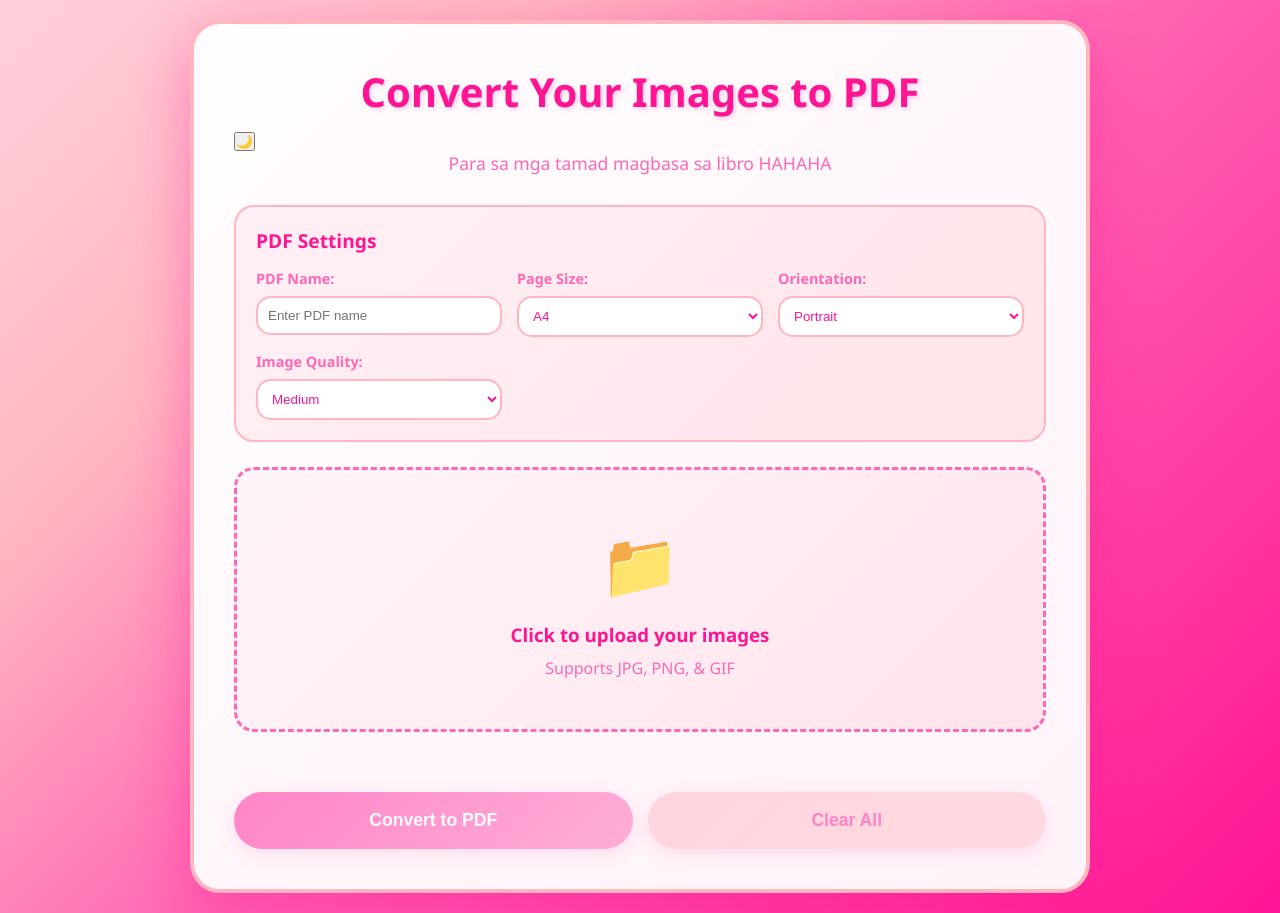
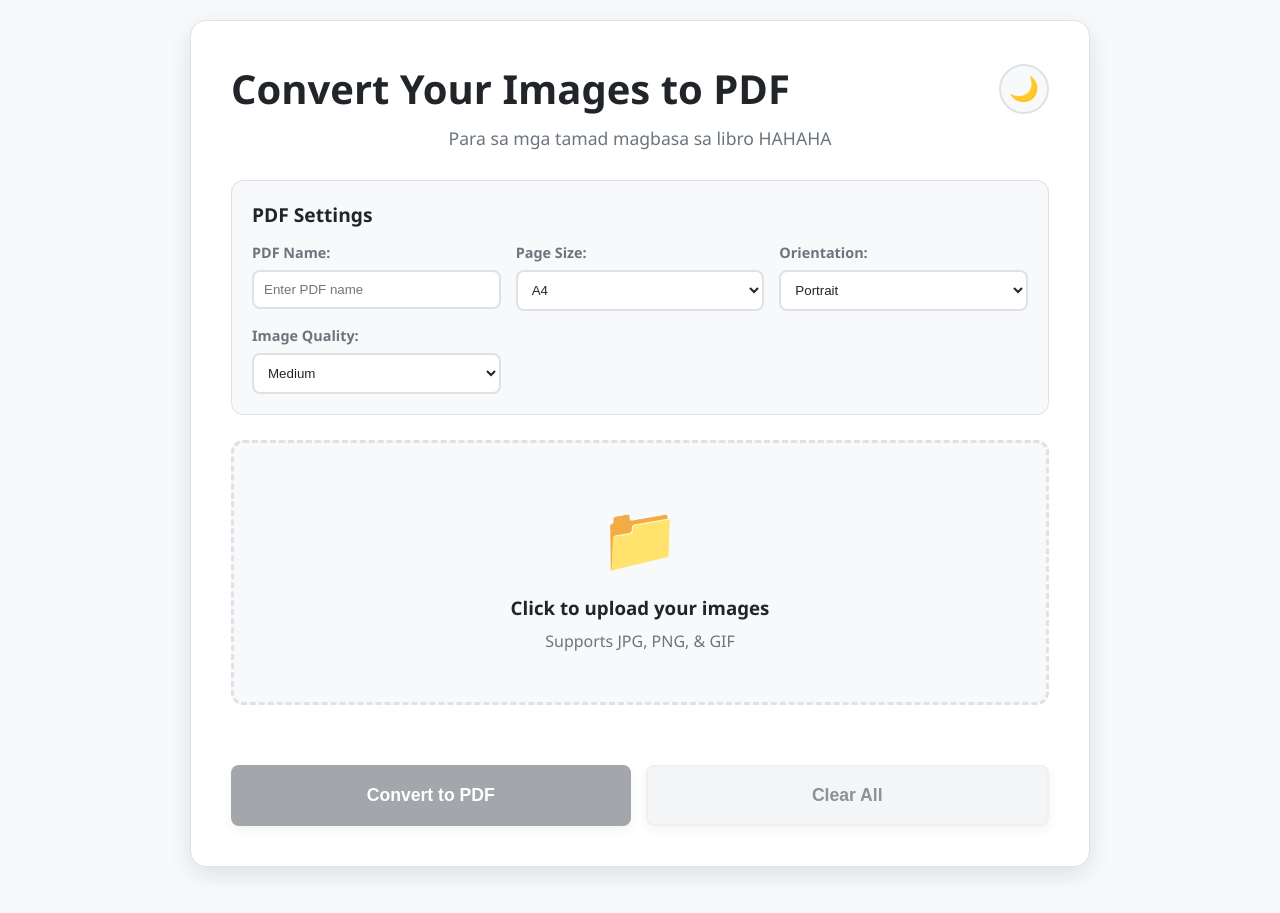
Before and after one commit to DeiEtVou/PDF-CONVERTER, a plain HTML site: page index.html in a window 1280 px wide. After the commit the page ends 887 px from the top, so only its background shows below. Drawn offline with nearby package versions, Linux system fonts and the light colour scheme.

Commit message:
Update style.css

```diff
--- a/style.css
+++ b/style.css
@@ -4,11 +4,38 @@
     box-sizing: border-box;
 }
 
+:root {
+    --bg-primary: #ffffff;
+    --bg-secondary: #f8f9fa;
+    --bg-tertiary: #e9ecef;
+    --text-primary: #212529;
+    --text-secondary: #6c757d;
+    --border-color: #dee2e6;
+    --accent-color: #495057;
+    --hover-color: #343a40;
+    --shadow: rgba(0, 0, 0, 0.1);
+    --shadow-hover: rgba(0, 0, 0, 0.15);
+}
+
+body.dark-mode {
+    --bg-primary: #1a1a1a;
+    --bg-secondary: #2d2d2d;
+    --bg-tertiary: #3a3a3a;
+    --text-primary: #f8f9fa;
+    --text-secondary: #adb5bd;
+    --border-color: #495057;
+    --accent-color: #adb5bd;
+    --hover-color: #e9ecef;
+    --shadow: rgba(0, 0, 0, 0.3);
+    --shadow-hover: rgba(0, 0, 0, 0.4);
+}
+
 body {
     font-family: 'Segoe UI', Tahoma, Geneva, Verdana, sans-serif;
-    background: linear-gradient(135deg, #ffd1dc 0%, #ffb6c1 25%, #ff69b4 50%, #ff1493 100%);
+    background: var(--bg-secondary);
     min-height: 100vh;
     overflow-x: hidden;
+    transition: background 0.3s ease, color 0.3s ease;
 }
 
 .main-content {
@@ -20,45 +47,73 @@ body {
 }
 
 .container {
-    background: rgba(255, 255, 255, 0.95);
-    border-radius: 30px;
-    box-shadow: 0 20px 60px rgba(255, 20, 147, 0.4);
+    background: var(--bg-primary);
+    border-radius: 16px;
+    box-shadow: 0 8px 24px var(--shadow);
     max-width: 900px;
     width: 100%;
     padding: 40px;
-    border: 4px solid #ffb6c1;
+    border: 1px solid var(--border-color);
+    transition: background 0.3s ease, border 0.3s ease;
+}
+
+.header {
+    display: flex;
+    justify-content: space-between;
+    align-items: center;
+    margin-bottom: 10px;
 }
 
 h1 {
-    color: #ff1493;
-    margin-bottom: 10px;
+    color: var(--text-primary);
     font-size: 2.5em;
-    text-align: center;
-    text-shadow: 2px 2px 4px rgba(255, 105, 180, 0.3);
+    transition: color 0.3s ease;
+}
+
+.theme-toggle {
+    background: var(--bg-secondary);
+    border: 2px solid var(--border-color);
+    border-radius: 50%;
+    width: 50px;
+    height: 50px;
+    cursor: pointer;
+    display: flex;
+    align-items: center;
+    justify-content: center;
+    font-size: 1.5em;
+    transition: all 0.3s ease;
+}
+
+.theme-toggle:hover {
+    background: var(--bg-tertiary);
+    transform: scale(1.1);
 }
 
 .subtitle {
-    color: #ff69b4;
+    color: var(--text-secondary);
     text-align: center;
     margin-bottom: 30px;
     font-size: 1.1em;
     font-weight: 500;
+    transition: color 0.3s ease;
 }
 
 /* Settings Panel */
 .settings-panel {
-    background: linear-gradient(135deg, #fff0f5, #ffe4e9);
-    border-radius: 20px;
+    background: var(--bg-secondary);
+    border-radius: 12px;
     padding: 20px;
     margin-bottom: 25px;
-    border: 2px solid #ffb6c1;
+    border: 1px solid var(--border-color);
+    transition: background 0.3s ease, border 0.3s ease;
 }
 
 .settings-title {
-    color: #ff1493;
+    color: var(--text-primary);
     font-weight: bold;
     margin-bottom: 15px;
     font-size: 1.2em;
+    transition: color 0.3s ease;
 }
 
 .settings-grid {
@@ -74,18 +129,19 @@ h1 {
 }
 
 .setting-item label {
-    color: #ff69b4;
+    color: var(--text-secondary);
     font-weight: 600;
     font-size: 0.9em;
+    transition: color 0.3s ease;
 }
 
 .setting-item input,
 .setting-item select {
     padding: 10px;
-    border: 2px solid #ffb6c1;
-    border-radius: 15px;
-    background: white;
-    color: #ff1493;
+    border: 2px solid var(--border-color);
+    border-radius: 8px;
+    background: var(--bg-primary);
+    color: var(--text-primary);
     font-weight: 500;
     outline: none;
     transition: all 0.3s ease;
@@ -93,32 +149,32 @@ h1 {
 
 .setting-item input:focus,
 .setting-item select:focus {
-    border-color: #ff1493;
-    box-shadow: 0 0 10px rgba(255, 20, 147, 0.3);
+    border-color: var(--accent-color);
+    box-shadow: 0 0 0 3px var(--shadow);
 }
 
 /* Upload Area */
 .upload-area {
-    border: 3px dashed #ff69b4;
-    border-radius: 20px;
+    border: 3px dashed var(--border-color);
+    border-radius: 12px;
     padding: 50px;
     text-align: center;
     cursor: pointer;
     transition: all 0.3s ease;
-    background: linear-gradient(135deg, #fff5f8, #ffe4ec);
+    background: var(--bg-secondary);
 }
 
 .upload-area:hover {
-    background: linear-gradient(135deg, #ffebf0, #ffd6e0);
-    border-color: #ff1493;
+    background: var(--bg-tertiary);
+    border-color: var(--accent-color);
     transform: scale(1.02);
 }
 
 .upload-area.dragover {
-    background: linear-gradient(135deg, #ffe0ea, #ffc8d8);
-    border-color: #ff1493;
+    background: var(--bg-tertiary);
+    border-color: var(--accent-color);
     transform: scale(1.05);
-    box-shadow: 0 10px 30px rgba(255, 20, 147, 0.3);
+    box-shadow: 0 4px 12px var(--shadow-hover);
 }
 
 .upload-icon {
@@ -127,13 +183,15 @@ h1 {
 }
 
 .upload-area h3 {
-    color: #ff1493;
+    color: var(--text-primary);
     margin-bottom: 10px;
+    transition: color 0.3s ease;
 }
 
 .upload-area p {
-    color: #ff69b4;
+    color: var(--text-secondary);
     font-weight: 500;
+    transition: color 0.3s ease;
 }
 
 input[type="file"] {
@@ -143,10 +201,11 @@ input[type="file"] {
 /* Content List */
 .image-count {
     text-align: center;
-    color: #ff69b4;
+    color: var(--text-secondary);
     font-weight: bold;
     margin-top: 15px;
     font-size: 1.1em;
+    transition: color 0.3s ease;
 }
 
 .content-list {
@@ -157,29 +216,29 @@ input[type="file"] {
 }
 
 .content-item {
-    background: linear-gradient(135deg, #fff5f8, #ffe4ec);
-    border: 2px solid #ffb6c1;
-    border-radius: 15px;
+    background: var(--bg-secondary);
+    border: 2px solid var(--border-color);
+    border-radius: 12px;
     padding: 15px;
     position: relative;
     transition: all 0.3s ease;
     display: flex;
     align-items: center;
     gap: 15px;
-    border-left: 5px solid #ff1493;
+    border-left: 4px solid var(--accent-color);
 }
 
 .content-item:hover {
     transform: translateX(5px);
-    box-shadow: 0 5px 15px rgba(255, 105, 180, 0.3);
+    box-shadow: 0 4px 12px var(--shadow-hover);
 }
 
 .content-item .content-image-thumb {
     width: 80px;
     height: 80px;
-    border-radius: 10px;
+    border-radius: 8px;
     object-fit: cover;
-    border: 2px solid #ffb6c1;
+    border: 2px solid var(--border-color);
 }
 
 .content-item .content-info {
@@ -187,9 +246,10 @@ input[type="file"] {
 }
 
 .content-item .content-name {
-    color: #ff1493;
+    color: var(--text-primary);
     font-weight: 600;
     margin-bottom: 5px;
+    transition: color 0.3s ease;
 }
 
 .content-order {
@@ -199,18 +259,18 @@ input[type="file"] {
 }
 
 .order-btn {
-    background: #ffb6c1;
-    color: white;
+    background: var(--accent-color);
+    color: var(--bg-primary);
     border: none;
     padding: 5px 10px;
-    border-radius: 10px;
+    border-radius: 6px;
     cursor: pointer;
     font-size: 0.8em;
     transition: all 0.3s ease;
 }
 
 .order-btn:hover {
-    background: #ff69b4;
+    background: var(--hover-color);
     transform: scale(1.05);
 }
 
@@ -218,8 +278,8 @@ input[type="file"] {
     position: absolute;
     top: 10px;
     right: 10px;
-    background: linear-gradient(135deg, #ff1493, #ff69b4);
-    color: white;
+    background: var(--accent-color);
+    color: var(--bg-primary);
     border: none;
     border-radius: 50%;
     width: 30px;
@@ -233,7 +293,7 @@ input[type="file"] {
 }
 
 .content-item .content-remove:hover {
-    background: linear-gradient(135deg, #ff0080, #ff1493);
+    background: var(--hover-color);
     transform: scale(1.1) rotate(90deg);
 }
 
@@ -248,34 +308,37 @@ input[type="file"] {
 .btn {
     flex: 1;
     min-width: 200px;
-    color: white;
+    color: var(--bg-primary);
     border: none;
     padding: 18px 30px;
-    border-radius: 50px;
+    border-radius: 8px;
     font-size: 1.1em;
     cursor: pointer;
     font-weight: bold;
     transition: all 0.3s ease;
-    box-shadow: 0 5px 20px rgba(255, 105, 180, 0.4);
+    box-shadow: 0 4px 12px var(--shadow);
 }
 
 .convert-btn {
-    background: linear-gradient(135deg, #ff1493, #ff69b4);
+    background: var(--accent-color);
 }
 
 .convert-btn:hover:not(:disabled) {
-    transform: translateY(-3px);
-    box-shadow: 0 8px 25px rgba(255, 20, 147, 0.6);
+    background: var(--hover-color);
+    transform: translateY(-2px);
+    box-shadow: 0 6px 16px var(--shadow-hover);
 }
 
 .clear-btn {
-    background: linear-gradient(135deg, #ffb6c1, #ffc0cb);
-    color: #ff1493;
+    background: var(--bg-tertiary);
+    color: var(--text-primary);
+    border: 2px solid var(--border-color);
 }
 
 .clear-btn:hover:not(:disabled) {
-    transform: translateY(-3px);
-    box-shadow: 0 8px 25px rgba(255, 182, 193, 0.6);
+    background: var(--border-color);
+    transform: translateY(-2px);
+    box-shadow: 0 6px 16px var(--shadow-hover);
 }
 
 .btn:disabled {
@@ -288,7 +351,7 @@ input[type="file"] {
     text-align: center;
     margin-top: 20px;
     padding: 18px;
-    border-radius: 15px;
+    border-radius: 8px;
     font-weight: 600;
     animation: slideIn 0.5s ease;
 }
@@ -305,21 +368,21 @@ input[type="file"] {
 }
 
 .status.success {
-    background: linear-gradient(135deg, #d4edda, #c3e6cb);
+    background: #d4edda;
     color: #155724;
     border: 2px solid #28a745;
 }
 
 .status.error {
-    background: linear-gradient(135deg, #f8d7da, #f5c6cb);
+    background: #f8d7da;
     color: #721c24;
     border: 2px solid #dc3545;
 }
 
 .status.info {
-    background: linear-gradient(135deg, #fff0f5, #ffe4e9);
-    color: #ff1493;
-    border: 2px solid #ffb6c1;
+    background: var(--bg-secondary);
+    color: var(--text-primary);
+    border: 2px solid var(--border-color);
 }
 
 /* Responsive */
@@ -328,8 +391,14 @@ input[type="file"] {
         padding: 25px;
     }
 
+    .header {
+        flex-direction: column;
+        gap: 15px;
+    }
+
     h1 {
         font-size: 2em;
+        text-align: center;
     }
 
     .button-group {
```
